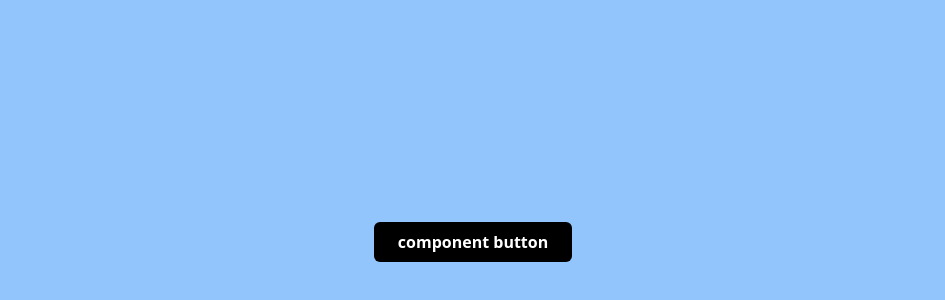
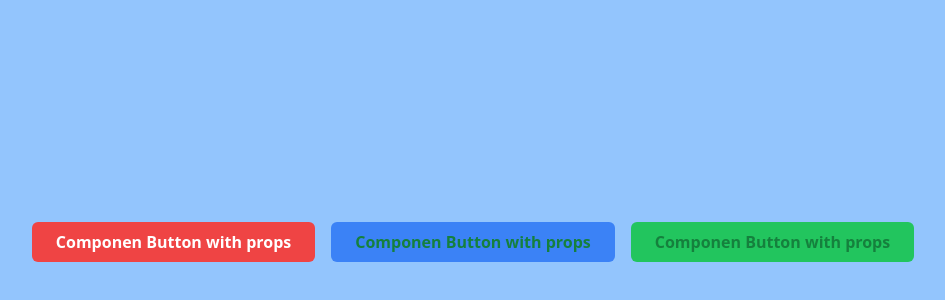
Before and after one commit to ichlml/learn_reactjs, a React (Vite) app: page / in a window 1280 px wide. Shown: the part 158-458 px from the top of the page, without its empty margins (167-1112 px from the left). Built offline with nearby package versions, Linux system fonts and the light colour scheme.

Commit message:
component dan props

```diff
--- a/src/App.jsx
+++ b/src/App.jsx
@@ -1,10 +1,68 @@
+import React from "react";
+
+//class component button
+class Button extends React.Component {
+  render() {
+    return (
+      <button className="h-10 px-6 font-semibold rounded-md bg-blue-700 hover:bg-slate-100 hover:text-black text-white">
+        class component
+      </button>
+    );
+  }
+}
+
+// fungsional component button
+function Buttonblack() {
+  return (
+    <button className="h-10 px-6 font-semibold rounded-md bg-black hover:bg-slate-100 hover:text-black text-white">
+      fungsional component
+    </button>
+  );
+}
+
+//arrow function component button
+const Buttonwhite = () => {
+  return (
+    <button className="h-10 px-6 font-semibold rounded-md bg-black hover:bg-slate-100 hover:text-black text-white">
+      arrow function component
+    </button>
+  );
+};
+
+//component reusable
+const Buttonaja = ({ props, colorText }) => {
+  const colors = {
+    red: "bg-red-500 hover:bg-red-700",
+    blue: "bg-blue-500 hover:bg-blue-700",
+    green: "bg-green-500 hover:bg-green-700",
+  };
+
+  const warna = {
+    white: "text-white",
+    red: "text-green-700",
+  };
+
+  return (
+    <button
+      className={`h-10 px-6 font-semibold rounded-md ${
+        warna[colorText] || "text-gray-700"
+      } ${colors[props] || "bg-gray-500 hover:bg-gray-700"}`}
+    >
+      Componen Button with props
+    </button>
+  );
+};
+
 function App() {
   return (
     <>
       <div className="flex justify-center bg-blue-300 min-h-screen items-center">
-        <button className="h-10 px-6 font-semibold rounded-md bg-black hover:bg-slate-100 hover:text-black text-white">
-          component button
-        </button>
+        {/* //memanggil component Button dengan props */}
+        <div className="flex gap-4">
+          <Buttonaja props="red" colorText="white" />
+          <Buttonaja props="blue" colorText="red" />
+          <Buttonaja props="green" colorText="red" />
+        </div>
       </div>
     </>
   );
```
